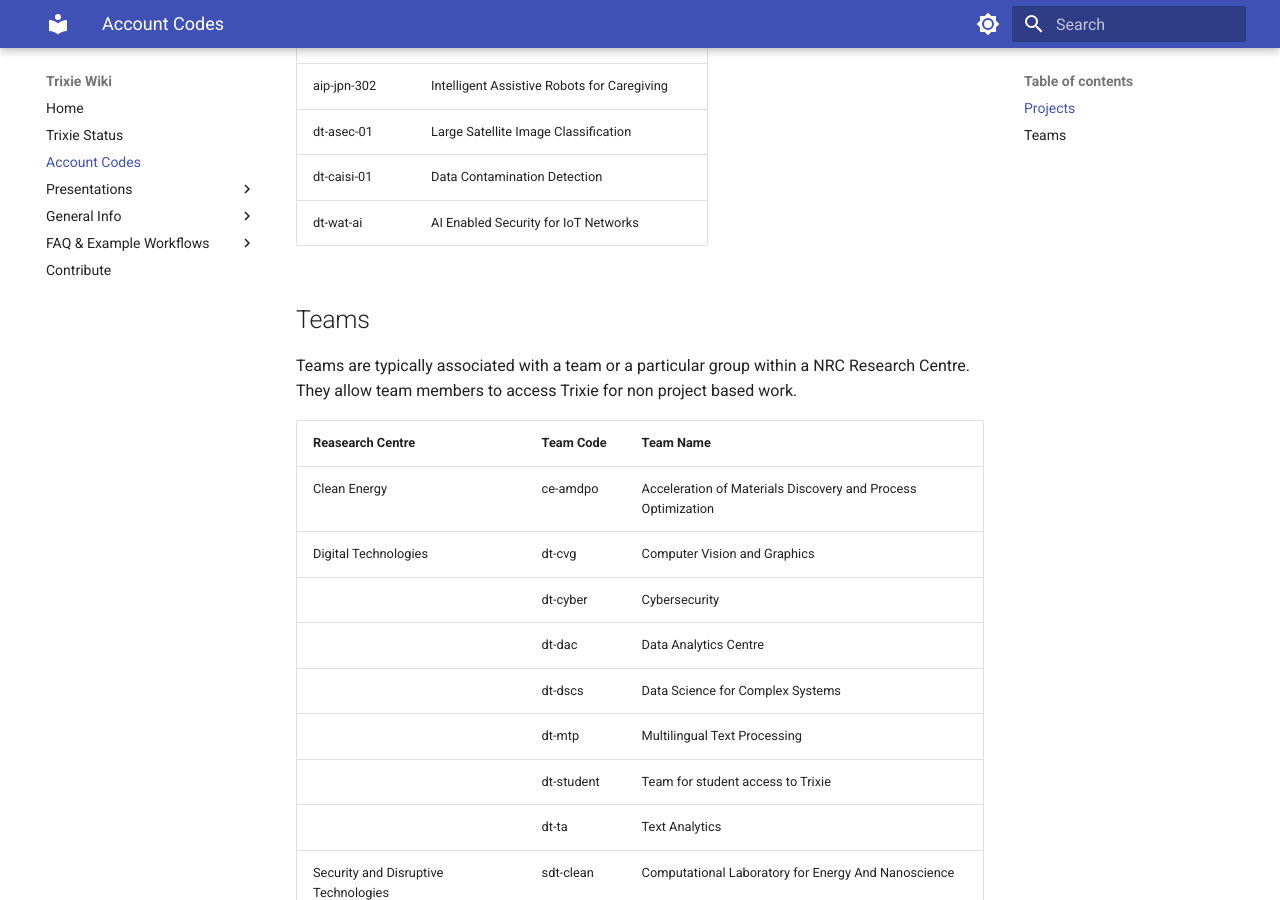
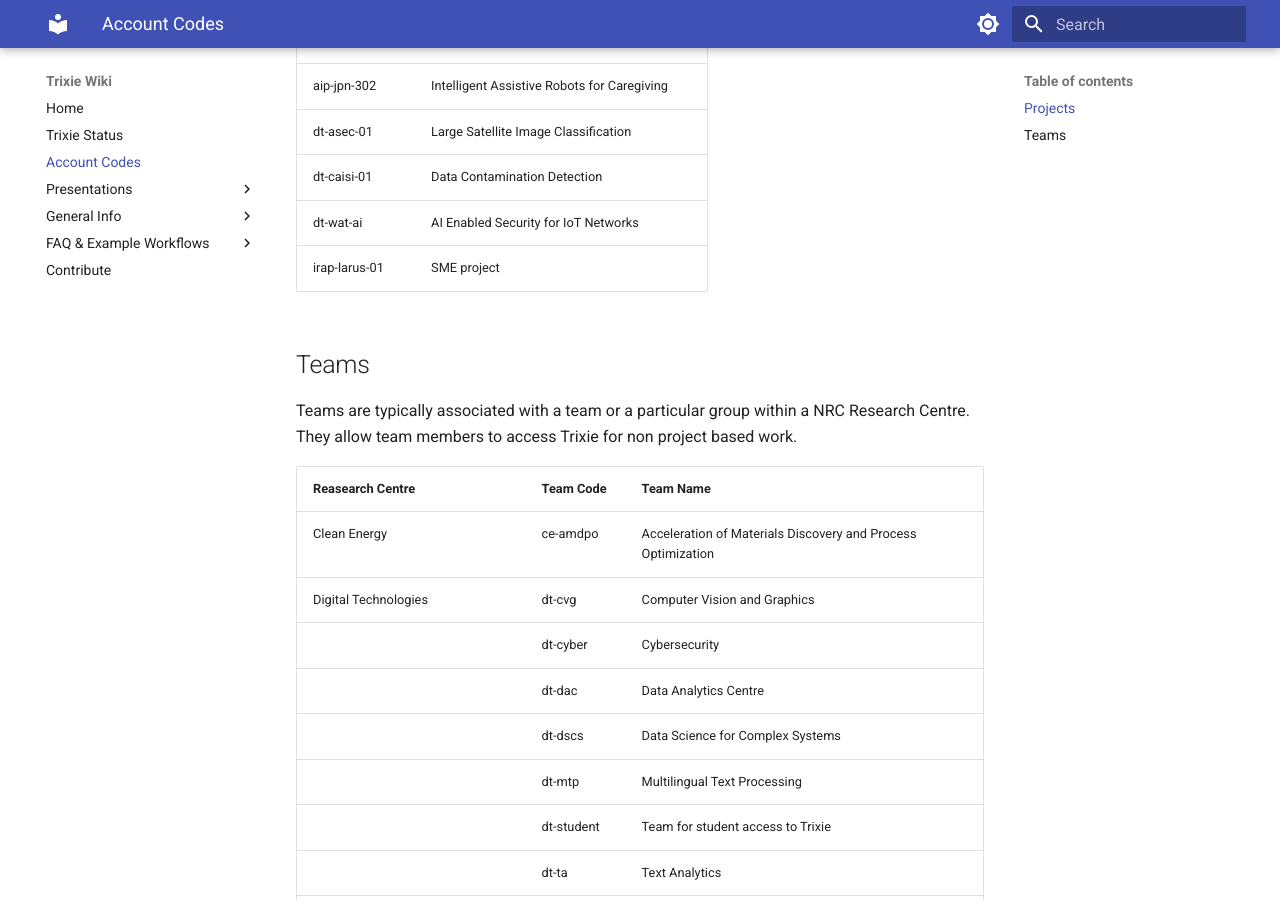
Before and after one commit to ai4d-iasc/trixie, an MkDocs documentation site: the page built from docs/Account-Codes.md, in a window 1280 px wide and 900 px high, scrolled down 1793 px. Built offline with MkDocs 1.6.1 and Material for MkDocs 9.7.7, drawn with Linux system fonts in a browser that asks for light colours.

Commit message:
Added a new project code

```diff
--- a/docs/Account-Codes.md
+++ b/docs/Account-Codes.md
@@ -50,6 +50,7 @@ project.
 | dt-asec-01     | Large Satellite Image Classification         |
 | dt-caisi-01    | Data Contamination Detection                 |
 | dt-wat-ai      | AI Enabled Security for IoT Networks         |
+| irap-larus-01  | SME project                                  |
 
 ## Teams
 
```
